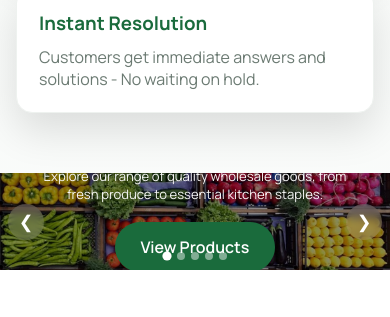
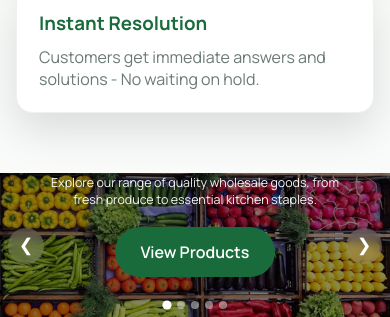
Before and after one commit to theoahhing/Funk-Website, a website: page index.html in a window 390 px wide. Shown: the part 1018-1335 px from the top of the page. Drawn offline with Linux system fonts and the light colour scheme.

Commit message:
Updated CSS file.
Updated CSS code for testing purposes.

```diff
--- a/style.css
+++ b/style.css
@@ -755,10 +755,10 @@ footer {
 }
 
 .product-slide-overlay p {
-  max-width: 760px;
-  margin-bottom: 20px;
-  font-size: 1.1rem;
-  line-height: 1.7;
+  width: min(92%, 760px);
+  margin: 0 auto 16px;
+  font-size: clamp(0.88rem, 1.5vw, 1.1rem);
+  line-height: 1.5;
   color: rgba(255, 255, 255, 0.95);
   text-shadow: 0 3px 14px rgba(0, 0, 0, 0.22);
 }
@@ -766,6 +766,7 @@ footer {
 .product-slide-btn {
   margin-top: 8px;
 }
+
 
 .slider-arrow {
   position: absolute;
@@ -1065,7 +1066,7 @@ footer {
   }
 
   .product-slider {
-    aspect-ratio: 4 / 1;
+    aspect-ratio: 4 / 1.5;
     height: auto;
   }
 
@@ -1082,20 +1083,22 @@ footer {
   }
 
   .product-slide-overlay {
-  padding: 16px 12px 50px;
+    justify-content: flex-end;
+    padding: 14px 12px 42px;
   }
 
   .product-slide-overlay h2 {
-  font-size: 1.3rem;
-  line-height: 1.1;
+    max-width: 11ch;
     margin-bottom: 8px;
+    font-size: clamp(1.15rem, 5vw, 1.45rem);
+    line-height: 1.08;
   }
 
   .product-slide-overlay p {
-  font-size: 0.82rem;
+    width: min(92%, 320px);
+    margin-bottom: 10px;
+    font-size: clamp(0.78rem, 2.8vw, 0.9rem);
     line-height: 1.35;
-  margin-bottom: 10px;
-  max-width: 90%;
   }
 
   .slider-arrow {
```
Lines whose indentation alone changed are shown as unchanged.
